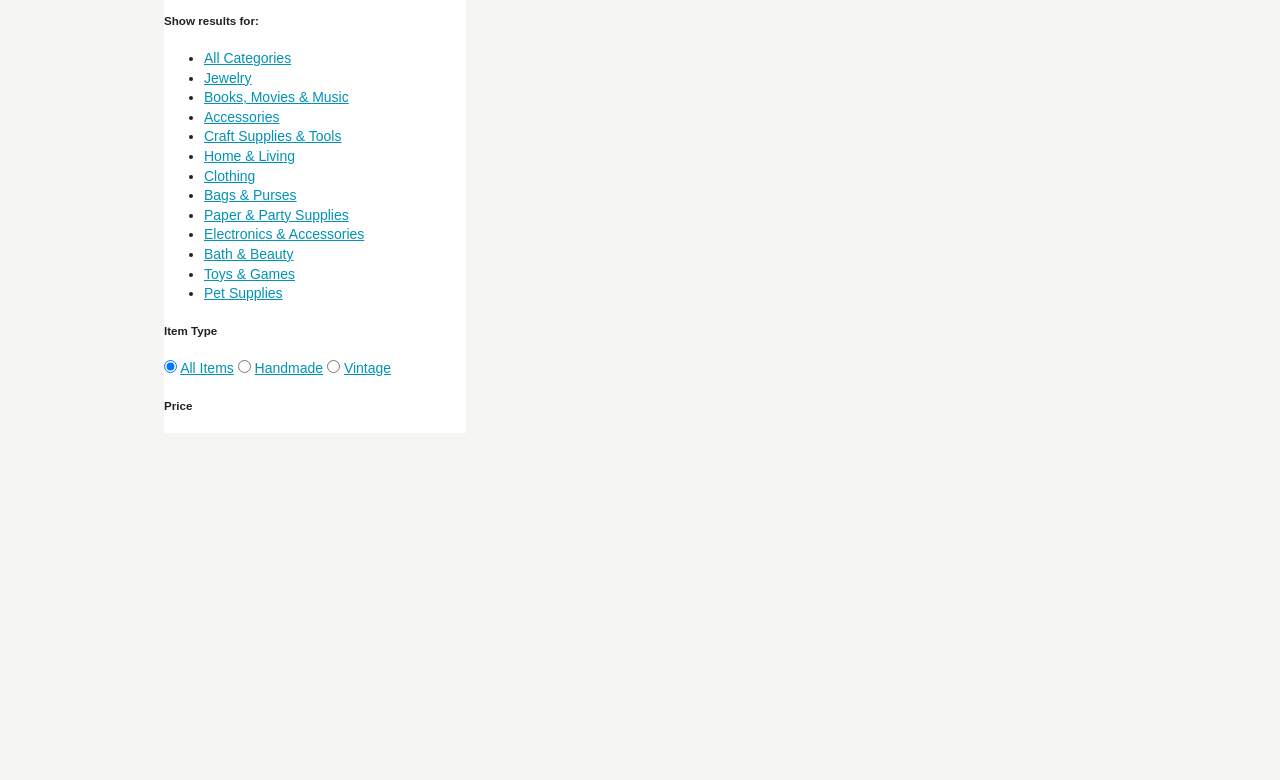
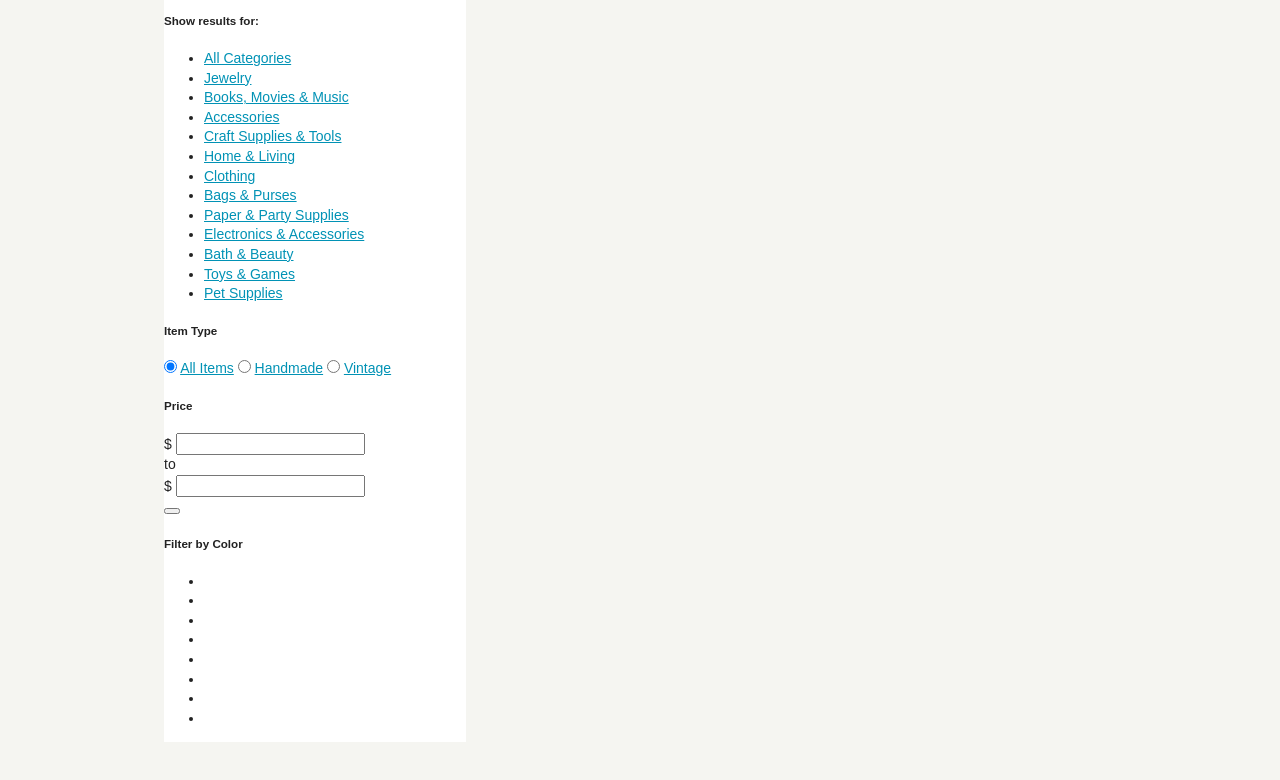
Before and after one commit to nickleach/Etsy-Project, a plain HTML site: page index.html in a window 1280 px wide. Shown: the part 86-866 px from the top of the page. Drawn offline with Linux system fonts and the light colour scheme; a script that the page names is missing.

Commit message:
Added swatches html

```diff
--- a/index.html
+++ b/index.html
@@ -67,7 +67,47 @@
             </div>
             <div class="price">
               <h5>Price</h5>
-
+              <div class="price-inputs">
+                <div class="lowprice">
+                  <span>$</span>
+                  <input type="text">
+                </div>
+                <span>to</span>
+                <div class="highprice">
+                  <span>$</span>
+                  <input type="text">
+                </div>
+                <button></button>
+              </div>
+            </div>
+            <div class="color-filter">
+              <h5>Filter by Color</h5>
+              <ul>
+                <li>
+                  <a href="#" style="background-color: #F11439;"class="swatch"></a>
+                </li>
+                <li>
+                  <a href="#" style="background-color:" class="swatch"></a>
+                </li>
+                <li>
+                  <a href="#" style="background-color:"  class="swatch"></a>
+                </li>
+                <li>
+                  <a href="#" style="background-color:"  class="swatch"></a>
+                </li>
+                <li>
+                  <a href="#" style="background-color:"  class="swatch"></a>
+                </li>
+                <li>
+                  <a href="#" style="background-color:"  class="swatch"></a>
+                </li>
+                <li>
+                  <a href="#" style="background-color:"  class="swatch"></a>
+                </li>
+                <li>
+                  <a href="#" style="background-color:" class="swatch"></a>
+                </li>
+              </ul>
             </div>
            </div>
         </div>
```
